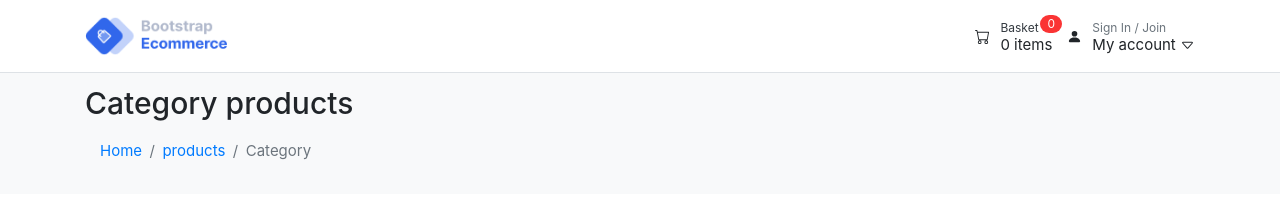
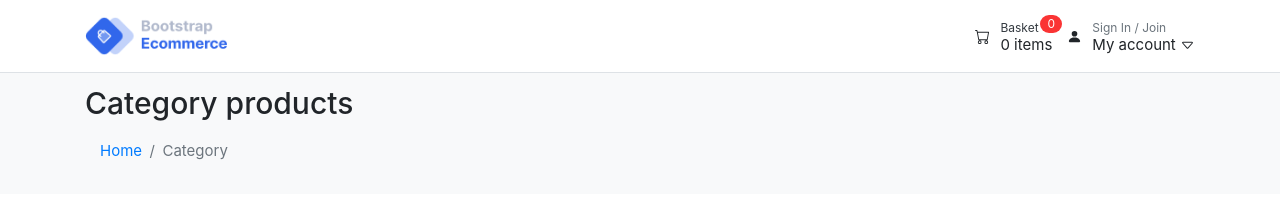
Before and after one commit to ptagnes/ecommerce-redux, a React (Create React App) app: page / in a window 1280 px wide. Before the commit this address led to /products. Shown: the top 222 px of the page. Built offline with nearby package versions, Linux system fonts and the light colour scheme; a web font is replaced by a local one.

Commit message:
removed start redirect and fixed shopping cart price update

```diff
--- a/src/components/PageTop.tsx
+++ b/src/components/PageTop.tsx
@@ -21,9 +21,9 @@ function PageTop({ categories }: { categories: any }) {
             <li className="breadcrumb-item">
               <a href="/">Home</a>
             </li>
-            <li className="breadcrumb-item">
-              <a href={`/products`}>products</a>
-            </li>
+            {/* <li className="breadcrumb-item">
+              <a href={`/`}>products</a>
+            </li> */}
             {/* <li className="breadcrumb-item">
               <a href={`${location.pathname}`}>{pathName}</a>
             </li> */}
--- a/src/components/ShoppingCart/ShoppingCart.tsx
+++ b/src/components/ShoppingCart/ShoppingCart.tsx
@@ -98,7 +98,9 @@ function ShoppingCart(props: any) {
                       </td>
                       <td>
                         <div className="price-wrap">
-                          <var className="price">{cartItem.price}</var>
+                          <var className="price">
+                            {cartItem.quantity * cartItem.price}
+                          </var>
                           {/* <small className="text-muted"> $315.20 each </small> */}
                         </div>
                       </td>
--- a/src/routes.tsx
+++ b/src/routes.tsx
@@ -1,6 +1,6 @@
 import React from "react";
 import { Switch, Route } from "react-router";
-import { Redirect } from "react-router-dom";
+// import { Redirect } from "react-router-dom";
 import ItemListCategories from "./components/ItemList/ItemListCategories";
 import ItemListSubCategories from "./components/ItemList/ItemListSubCategories";
 import ItemListPerCategory from "./components/ItemList/ItemListPerCategory";
@@ -10,13 +10,23 @@ import ShoppingCart from "./components/ShoppingCart/ShoppingCart";
 
 export default (
   <Switch>
-    <Route
+    {/* <Route
       exact
       path="/"
       render={() => {
         return <Redirect to="/products" />;
       }}
-    />
+    /> */}
+    {/* <Route
+      path="/"
+      render={({ match: { url } }) => (
+        <Route
+          path={`${url}/`}
+          render={(props) => <ItemList {...props} />}
+          exact
+        />
+      )}
+    /> */}
     <Route
       path="/products"
       render={({ match: { url } }) => (
```
Also changed, not shown: 1 other file (tests, documents, lock files or other folders).
